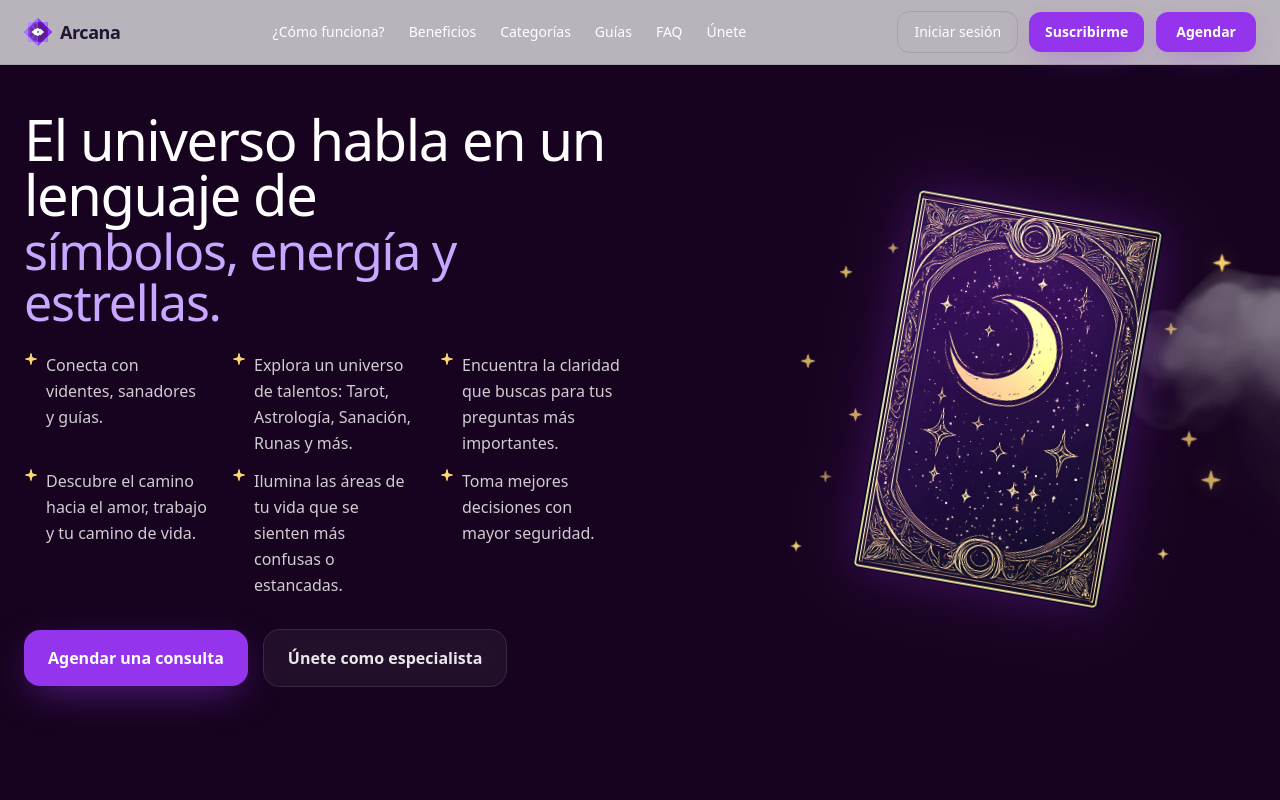
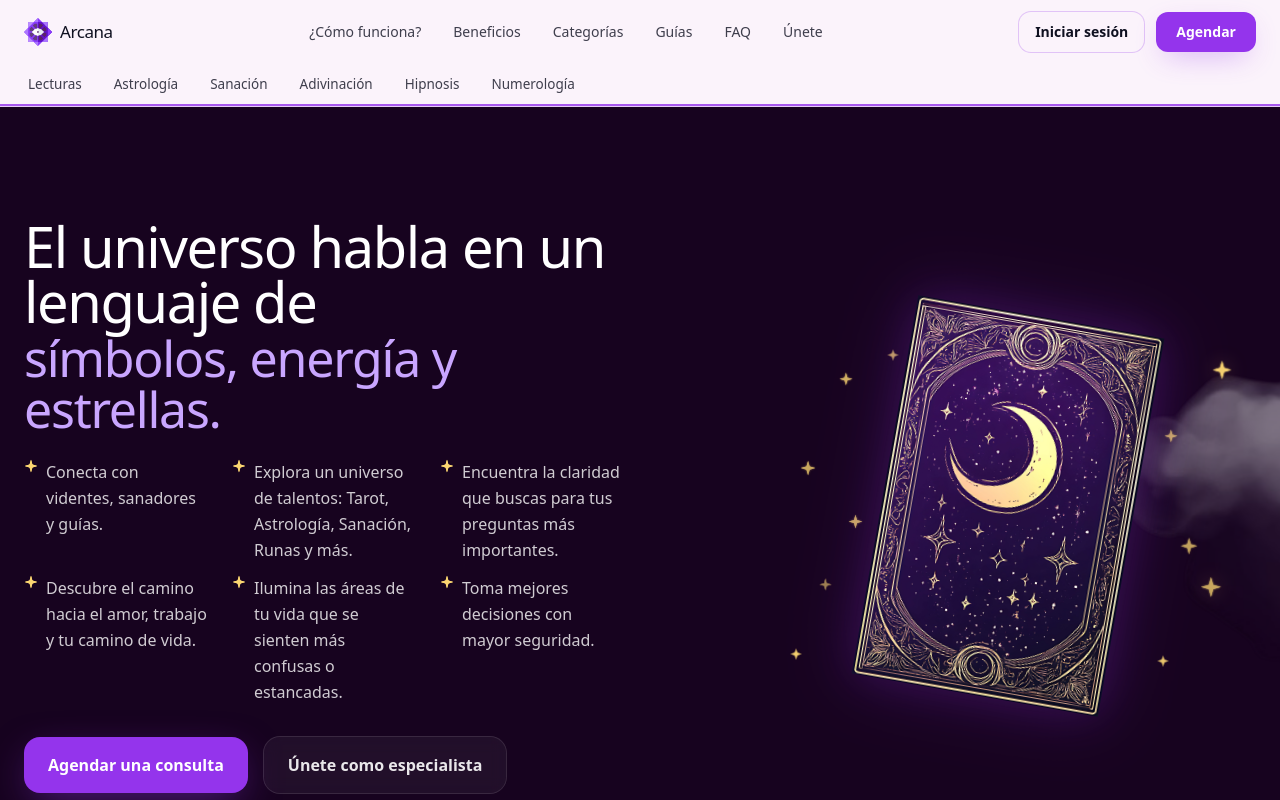
Before and after one commit to arcana302-art/arcana-v2, a Next.js app: page / in a window 1280 px wide. Shown: the top 800 px of the page. Built offline with nearby package versions, Linux system fonts and the light colour scheme.

Commit message:
Update SiteHeader.tsx

```diff
--- a/app/components/SiteHeader.tsx
+++ b/app/components/SiteHeader.tsx
@@ -1,7 +1,7 @@
 'use client';
 
+import { useState } from 'react';
 import Image from 'next/image';
-import { useState } from 'react';
 
 export default function SiteHeader() {
   const [open, setOpen] = useState(false);
@@ -15,19 +15,31 @@ export default function SiteHeader() {
     { href: '#unete',          label: 'Únete' },
   ];
 
+  // Talentos (solo texto con links ancla; SIN desplegable)
+  const talentos = [
+    { href: '#lecturas',    label: 'Lecturas' },
+    { href: '#astrologia',  label: 'Astrología' },
+    { href: '#sanacion',    label: 'Sanación' },
+    { href: '#adivinacion', label: 'Adivinación' },
+    { href: '#hipnosis',    label: 'Hipnosis' },
+    { href: '#numerologia', label: 'Numerología' },
+  ];
+
   return (
-    <header className="fixed inset-x-0 top-0 z-40 border-b border-black/10 bg-white/70 backdrop-blur-md">
+    <header className="inset-x-0 top-0 z-40 border-b border-[#9434ec]/20 bg-[#FBF3FB]">
+      {/* Barra principal */}
       <div className="mx-auto flex h-16 max-w-7xl items-center justify-between px-6">
         {/* Brand */}
         <a href="/" className="flex items-center gap-2">
           <Image
             src="/brand/logo.svg"
+            alt="Arcana"
             width={28}
             height={28}
-            alt="Arcana"
             priority
+            className="h-7 w-7"
           />
-          <span className="text-[var(--arcana-ink)] text-lg font-semibold tracking-tight">
+          <span className="text-[17px] font-medium tracking-tight text-[#0f1020]">
             Arcana
           </span>
         </a>
@@ -38,7 +50,7 @@ export default function SiteHeader() {
             <a
               key={item.href}
               href={item.href}
-              className="text-sm text-[var(--arcana-ink)]/75 hover:text-[var(--arcana-ink)] transition-colors"
+              className="text-sm text-[#0f1020]/80 hover:text-[#0f1020] focus:outline-none focus-visible:ring-2 focus-visible:ring-[#9434ec]/50 rounded-md px-1 py-0.5 transition-colors"
             >
               {item.label}
             </a>
@@ -49,23 +61,13 @@ export default function SiteHeader() {
         <div className="hidden items-center gap-3 lg:flex">
           <a
             href="#"
-            className="inline-flex h-10 items-center justify-center rounded-xl px-4 text-sm font-medium text-[var(--arcana-ink)]/80 ring-1 ring-black/10 hover:bg-black/[0.04] transition"
+            className="inline-flex h-10 items-center justify-center rounded-xl px-4 text-sm font-semibold text-[#0f1020] ring-1 ring-[#9434ec]/25 hover:bg-[#9434ec]/10 transition"
           >
             Iniciar sesión
           </a>
-
           <a
             href="#"
-            className="inline-flex h-10 items-center justify-center rounded-xl px-4 text-sm font-semibold text-white"
-            style={{ backgroundColor: 'var(--arcana-primary)', boxShadow: '0 10px 30px -10px rgba(148,52,236,0.45)' }}
-          >
-            Suscribirme
-          </a>
-
-          <a
-            href="#"
-            className="inline-flex h-10 items-center justify-center rounded-xl px-5 text-sm font-semibold text-white"
-            style={{ backgroundColor: 'var(--arcana-primary)', boxShadow: '0 10px 30px -10px rgba(148,52,236,0.45)' }}
+            className="inline-flex h-10 items-center justify-center rounded-xl px-5 text-sm font-semibold text-white bg-[#9434ec] shadow-[0_10px_30px_-10px_rgba(148,52,236,0.45)] hover:scale-[1.03] active:scale-[0.98] transition"
           >
             Agendar
           </a>
@@ -75,13 +77,33 @@ export default function SiteHeader() {
         <button
           aria-label="Abrir menú"
           onClick={() => setOpen(true)}
-          className="inline-flex items-center justify-center rounded-lg p-2 text-[var(--arcana-ink)]/75 ring-1 ring-black/10 hover:bg-black/[0.04] lg:hidden"
+          className="inline-flex items-center justify-center rounded-lg p-2 text-[#0f1020]/80 ring-1 ring-[#9434ec]/20 hover:bg-[#9434ec]/10 lg:hidden"
         >
           <svg width="22" height="22" viewBox="0 0 24 24" className="fill-current">
             <path d="M3 6h18v2H3V6Zm0 5h18v2H3v-2Zm0 5h18v2H3v-2Z" />
           </svg>
         </button>
       </div>
+
+      {/* Submenú de talentos (SIEMPRE visible en desktop) */}
+      <div className="hidden lg:block bg-[#FBF3FB]">
+        <div className="mx-auto max-w-7xl px-6">
+          <div className="flex flex-wrap items-center gap-x-6 gap-y-2 py-2">
+            {talentos.map((t) => (
+              <a
+                key={t.href}
+                href={t.href}
+                className="text-[13.5px] text-[#0f1020]/80 hover:text-[#9434ec] focus:outline-none focus-visible:ring-2 focus-visible:ring-[#9434ec]/50 rounded px-1 py-0.5 transition-colors"
+              >
+                {t.label}
+              </a>
+            ))}
+          </div>
+        </div>
+      </div>
+
+      {/* Línea morada que separa talentos del contenido */}
+      <div className="h-[2px] w-full bg-[#9434ec]/80" />
 
       {/* Mobile drawer */}
       {open && (
@@ -91,16 +113,13 @@ export default function SiteHeader() {
             onClick={() => setOpen(false)}
             aria-hidden="true"
           />
-          <div className="fixed right-0 top-0 z-50 h-full w-[78%] max-w-sm bg-white border-l border-black/10 shadow-2xl">
-            <div className="flex h-16 items-center justify-between px-5 border-b border-black/10">
-              <div className="flex items-center gap-2">
-                <Image src="/brand/logo.svg" width={24} height={24} alt="Arcana" />
-                <span className="text-[var(--arcana-ink)] text-base font-semibold tracking-tight">Arcana</span>
-              </div>
+          <div className="fixed right-0 top-0 z-50 h-full w-[78%] max-w-sm bg-[#FBF3FB] border-l border-[#9434ec]/20 shadow-2xl">
+            <div className="flex h-16 items-center justify-between px-5 border-b border-[#9434ec]/20">
+              <span className="text-[#0f1020] text-lg font-medium tracking-tight">Arcana</span>
               <button
                 aria-label="Cerrar menú"
                 onClick={() => setOpen(false)}
-                className="inline-flex items-center justify-center rounded-lg p-2 text-[var(--arcana-ink)]/75 ring-1 ring-black/10 hover:bg-black/[0.04]"
+                className="inline-flex items-center justify-center rounded-lg p-2 text-[#0f1020]/80 ring-1 ring-[#9434ec]/20 hover:bg-[#9434ec]/10"
               >
                 <svg width="22" height="22" viewBox="0 0 24 24" className="fill-current">
                   <path d="M18.3 5.71 12 12l6.3 6.29-1.41 1.42L10.59 13.4 4.3 19.71 2.89 18.3 9.18 12 2.89 5.71 4.3 4.29 10.59 10.6l6.3-6.31 1.41 1.42Z" />
@@ -114,34 +133,28 @@ export default function SiteHeader() {
                   key={item.href}
                   href={item.href}
                   onClick={() => setOpen(false)}
-                  className="block rounded-lg px-3 py-2 text-base font-medium text-[var(--arcana-ink)]/80 hover:bg-black/[0.04]"
+                  className="block rounded-lg px-3 py-2 text-base font-medium text-[#0f1020] hover:bg-[#9434ec]/10"
                 >
                   {item.label}
                 </a>
               ))}
             </nav>
 
-            <div className="px-5 pb-8 pt-2 space-y-3">
-              <a
-                href="#"
-                className="block w-full text-center rounded-xl px-4 py-2 text-sm font-medium text-[var(--arcana-ink)]/80 ring-1 ring-black/10 hover:bg-black/[0.04] transition"
-              >
-                Iniciar sesión
-              </a>
-              <a
-                href="#"
-                className="block w-full text-center rounded-xl px-5 py-2.5 text-sm font-semibold text-white"
-                style={{ backgroundColor: 'var(--arcana-primary)', boxShadow: '0 10px 30px -10px rgba(148,52,236,0.45)' }}
-              >
-                Suscribirme
-              </a>
-              <a
-                href="#"
-                className="block w-full text-center rounded-xl px-5 py-2.5 text-sm font-semibold text-white"
-                style={{ backgroundColor: 'var(--arcana-primary)', boxShadow: '0 10px 30px -10px rgba(148,52,236,0.45)' }}
-              >
-                Agendar
-              </a>
+            {/* Talentos en mobile (lista simple) */}
+            <div className="px-5 pb-6">
+              <div className="mb-2 text-xs uppercase tracking-wide text-[#0f1020]/60">Talentos</div>
+              <div className="flex flex-wrap gap-3">
+                {talentos.map((t) => (
+                  <a
+                    key={t.href}
+                    href={t.href}
+                    onClick={() => setOpen(false)}
+                    className="text-sm text-[#0f1020] rounded px-2 py-1 hover:bg-[#9434ec]/10"
+                  >
+                    {t.label}
+                  </a>
+                ))}
+              </div>
             </div>
           </div>
         </div>
```
